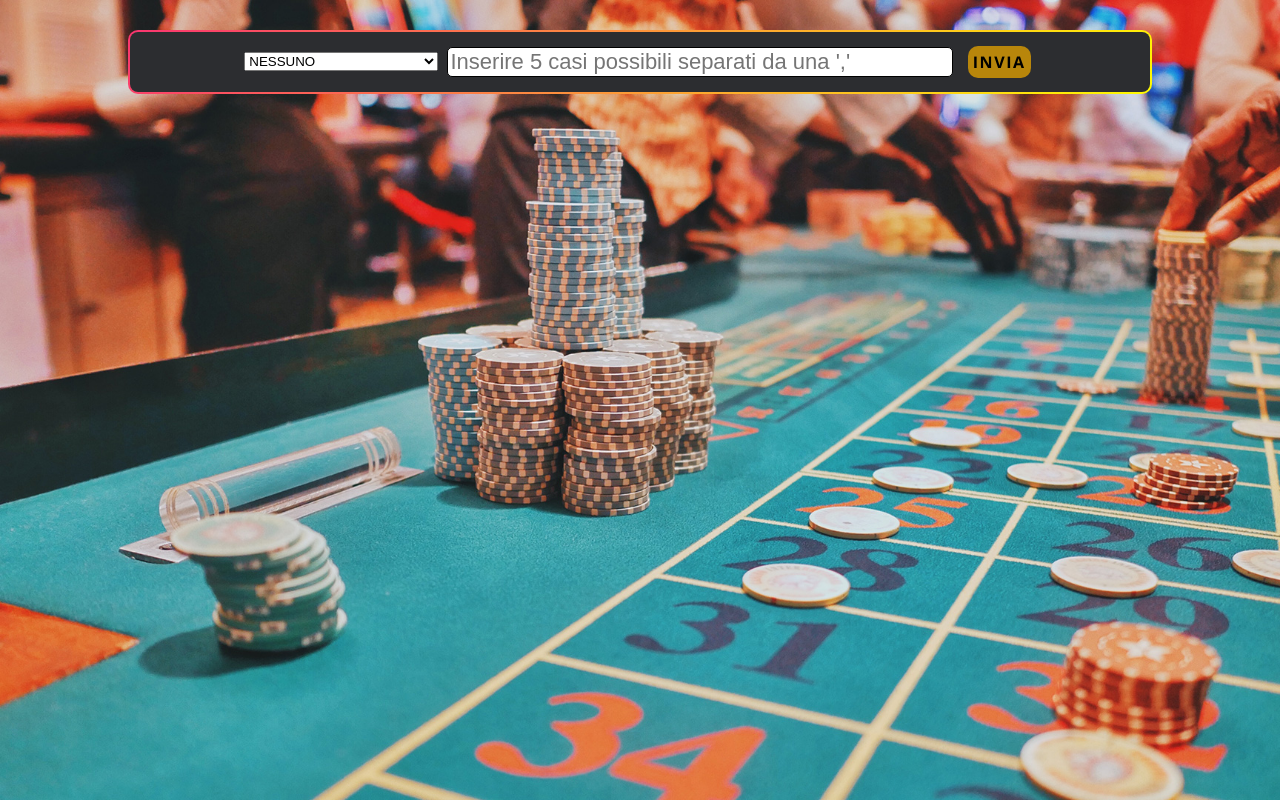
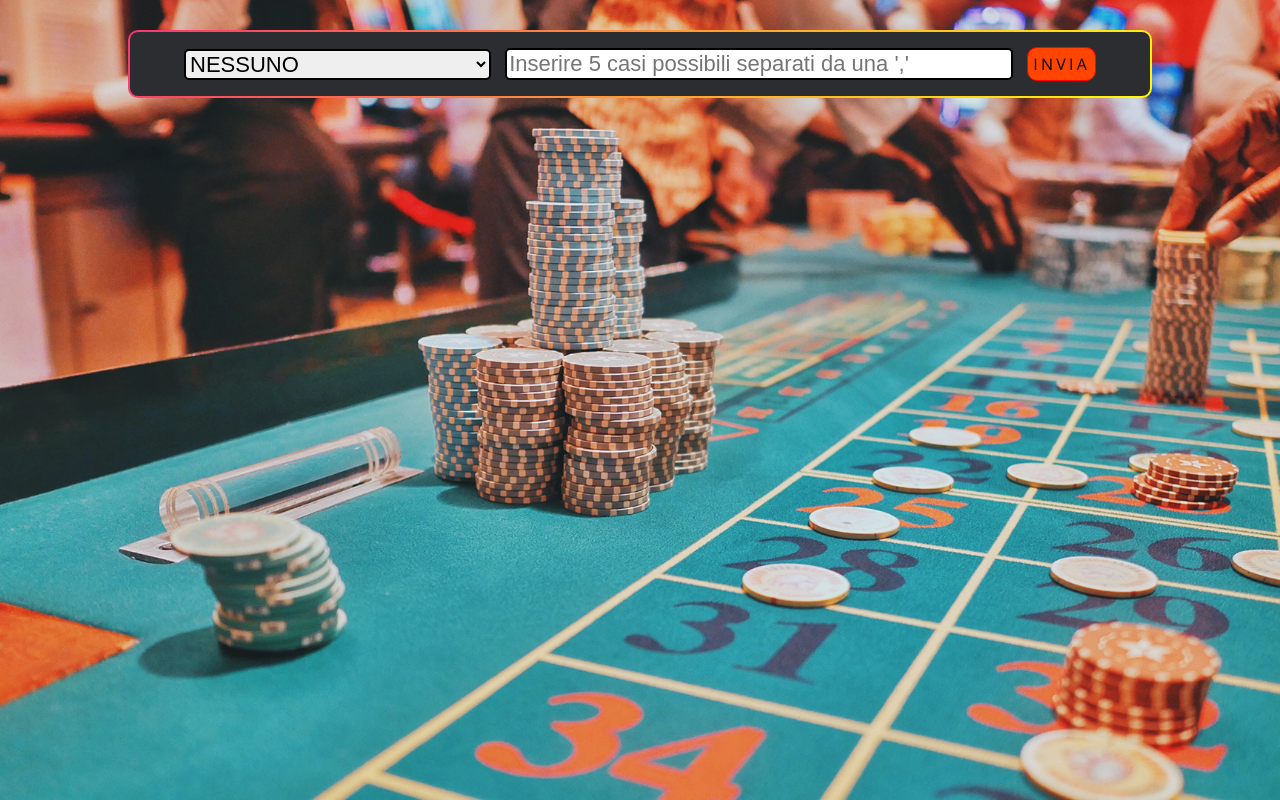
Before and after one commit to xGabbro/Gratta-Vinci, a plain HTML site: page index.html in a window 1280 px wide. Drawn offline with Linux system fonts and the light colour scheme.

Commit message:
fix bugs and update styles

```diff
--- a/css/styles.css
+++ b/css/styles.css
@@ -46,13 +46,13 @@ div.container {
 
 a.minButton {
 
-    background-color: darkgoldenrod;
+    background-color: orangered;
     border-radius: 10px;
-    border-style: 1px solid red;
+    border: 1px solid red;
     cursor: pointer;
-    display: inline;
-    font-family: 'OpenSans-Bold';
-    letter-spacing: 0.1em;
+    display: inline-block;
+    font-family: 'OpenSans';
+    letter-spacing: 0.2em;
     margin: 5px;
     padding: 5px;
     overflow: hidden;
@@ -65,7 +65,8 @@ a.minButton {
 
 a.minButton:hover {
 
-    background-color: pink;
+    background-color: red;
+    padding: 5px;
 
 }
 
@@ -127,8 +128,8 @@ div.gvNumber {
 
 input[type=text].minTextbox {
 
-    /*background: linear-gradient(90deg, #fb3570, #fffb00) padding-box;*/
-    border:1px solid;
+
+    border:2px solid;
     border-radius: 5px;
     display: inline-block;
     font-size: 22px;
@@ -147,8 +148,23 @@ input[type=text].minTextbox:focus {
 
 }
 
+select.minCombobox {
+
+    border:2px solid;
+    border-radius: 5px;
+    display: inline-block;
+    font-size: 22px;
+    margin: 5px;
+    outline: 0;
+    overflow: auto;
+    width: auto;
+    text-decoration: none;
+    vertical-align: middle;
+
+}
+
 @keyframes colorMove {
 
-    from { border-color: red; } to { border-color: yellowgreen; }
+    from { border-color: black; } to { border-color: aqua; }
 
 }
--- a/index.html
+++ b/index.html
@@ -23,9 +23,9 @@
 
         <center>
 
-            <select id="presets"></select>
+            <select class="minCombobox" id="presets" onchange="loadPreset(this.value)"></select>
 
-            <input class="minTextbox" type="text" id="probabilityBox" placeholder="Inserire 5 casi possibili separati da una ','" onfocus="setDefaultValue()"></input>
+            <input class="minTextbox" type="text" id="probabilityBox" placeholder="Inserire 5 casi possibili separati da una ','" onfocus="setDefaultValue()" value=""></input>
 
             <a class="minButton" onclick="buildGeV()">Invia</a>
 
@@ -40,7 +40,7 @@
 
         <center id="Gratta&Vinci"></center>
 
-    </br>
+        </br>
 
         <a class="minButton" onclick="scratchAll()" style="background-color: whitesmoke; cursor: none; pointer-events: none;" id="scratchButton">Gratta tutto</a>
 
--- a/javascript/scripts.js
+++ b/javascript/scripts.js
@@ -24,8 +24,7 @@ function setupPresets() {
     presets.forEach(element => {
         var _option = document.createElement("option");
 
-        _option.setAttribute("value", element);
-        _option.setAttribute("onClick", "loadPreset(" + i + ")");
+        _option.setAttribute("value", i);
         _option.appendChild(document.createTextNode(element.toUpperCase()));
 
         _combobox.appendChild(_option);
@@ -42,16 +41,13 @@ function buildGeV() {
     probability = [];
     number1_100 = [];
 
-    var basecon = document.getElementById("basecon");
-    basecon.setAttribute("style", "");
-
     for (var i = 1; i < 100; i++) number1_100.push(i);
 
     var probabilityStr = document.getElementById("probabilityBox").value;
 
     if (probabilityStr == "" || probabilityStr == null) {
         error(0, "Inserire i casi possibili!");
-        return;
+        return null;
     }
 
     var _probability = probabilityStr.split(",");
@@ -60,6 +56,9 @@ function buildGeV() {
         error(1, "Inserire 5 casi possibili!");
         return;
     }
+
+    var basecon = document.getElementById("basecon");
+    basecon.setAttribute("style", "");
 
     var _flag = false;
     _probability.forEach(element => {
```
